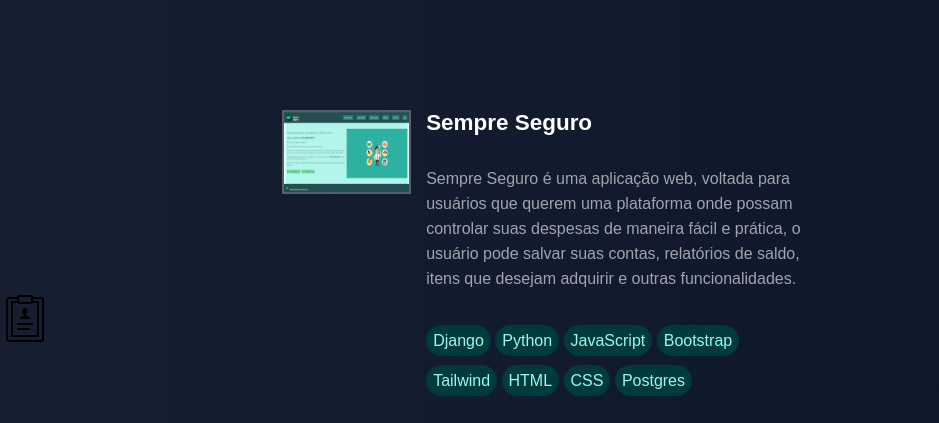
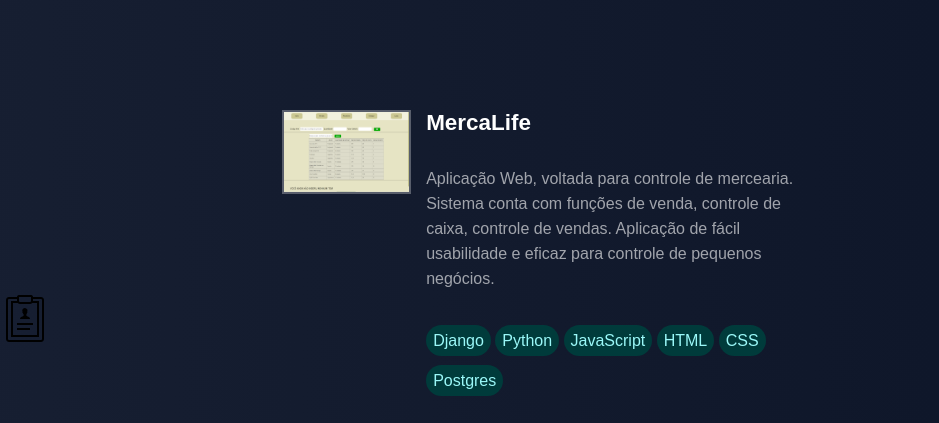
Before and after one commit to DiogoMelloDM7/Meu-Portfolio, a plain HTML site: page index.html in a window 1280 px wide. Shown: the part 374-797 px from the top of the page, 341-1280 px from the left. Drawn offline with Linux system fonts and the light colour scheme.

Commit message:
Adicionando projeto

```diff
--- a/index.html
+++ b/index.html
@@ -52,6 +52,30 @@
                     <div class="projects">
                         <h1>PROJETOS</h1>
                     </div>
+
+                    <div class="apresentacao-projetos">
+                        <a href="https://sempreseguro.onrender.com/" class="projetos display-flex" target="_blank">
+                        <div class="projeto-imagem-titulo">
+                            <img src="images/Sistema-Mercearia-sm.png">
+                        </div>
+                        <div class="projeto-descricao">
+                            <h1>MercaLife</h1>
+                            <p>Aplicação Web, voltada para controle de mercearia. Sistema conta com funções de venda, controle de caixa, controle de vendas. Aplicação de fácil usabilidade e eficaz para controle de pequenos negócios.</p>
+                            <p>
+                                <span class="tecnologias-usadas">Django</span>
+                                <span class="tecnologias-usadas">Python</span>
+                                <span class="tecnologias-usadas">JavaScript</span>
+                                <span class="tecnologias-usadas">HTML</span>
+                                <span class="tecnologias-usadas">CSS</span>
+                                <span class="tecnologias-usadas">Postgres</span>
+                            </p>
+                        </div>
+                        <div class="projeto-imagem-titulo-opcao2">
+                            <img src="images/Sistema-Mercearia-sm.png">
+                        </div>
+                    </a>
+                    </div>
+
 
                         <div class="apresentacao-projetos">
                             <a href="https://sempreseguro.onrender.com/" class="projetos display-flex" target="_blank">
```
Also changed, not shown: images/Sistema-Mercearia-sm.png (added).
